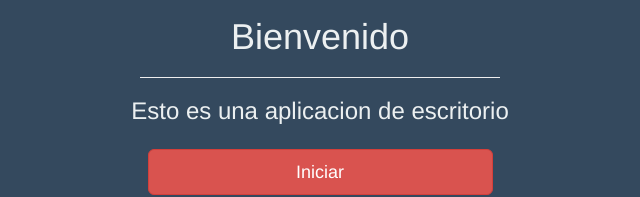
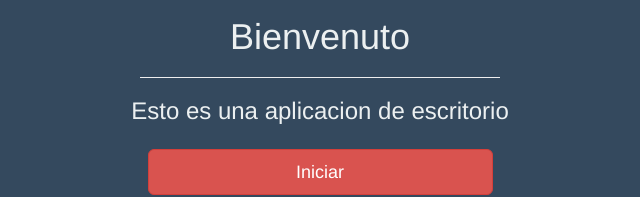
Before and after one commit to alerolon15/DesktopApp, an Electron app: page index.html in a window 800 px wide. Shown: the part 232-429 px from the top of the page, 80-720 px from the left. Drawn offline with nearby package versions, Linux system fonts and the light colour scheme.

Commit message:
cambie bienvenida

```diff
--- a/index.html
+++ b/index.html
@@ -31,7 +31,7 @@
 		<div class="row">
 			<div class="col-md-4 col-md-offset-4">
 
-				<h1>Bienvenido</h1>
+				<h1>Bienvenuto</h1>
 				<hr style="width:50%">
 			</div>
 			<div class="col-md-4 col-md-offset-4">
```
